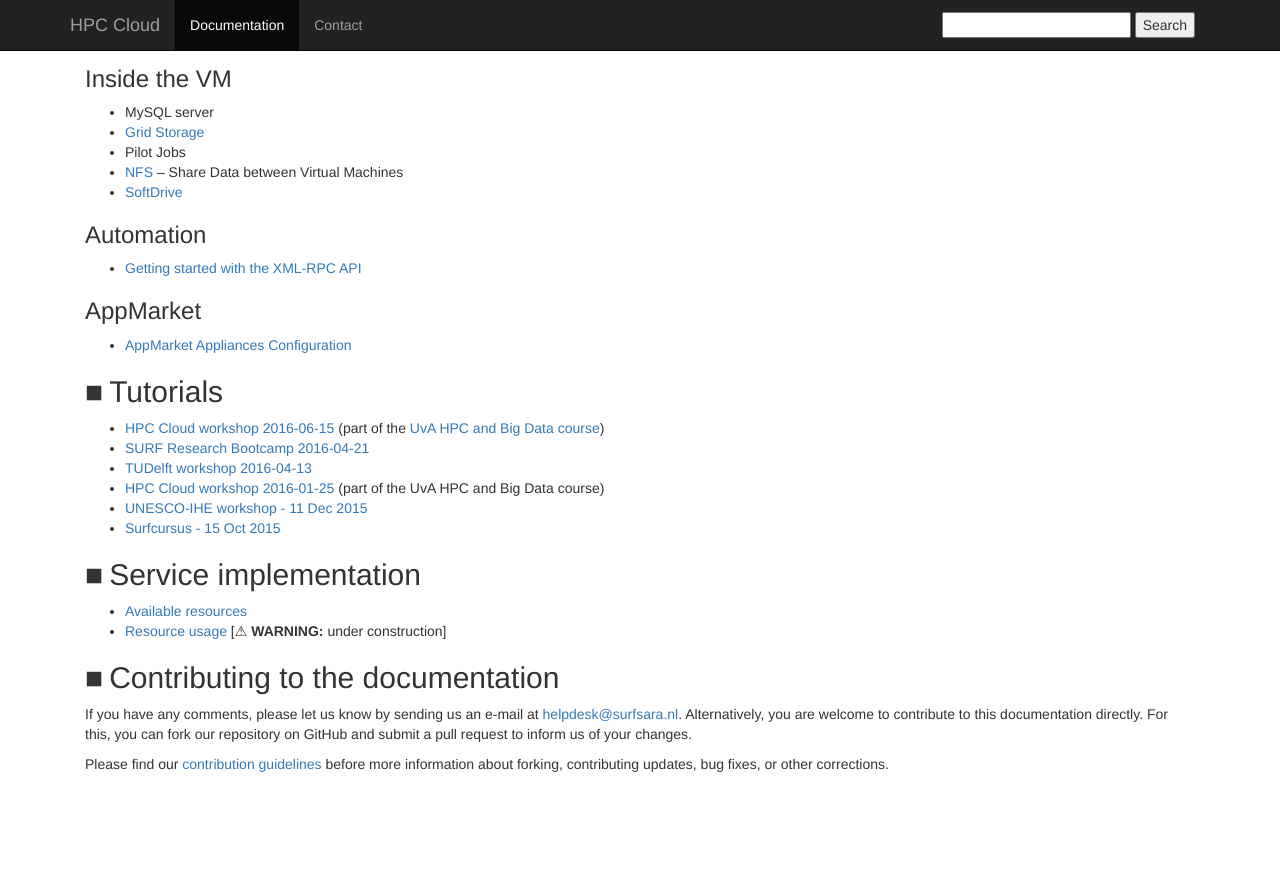
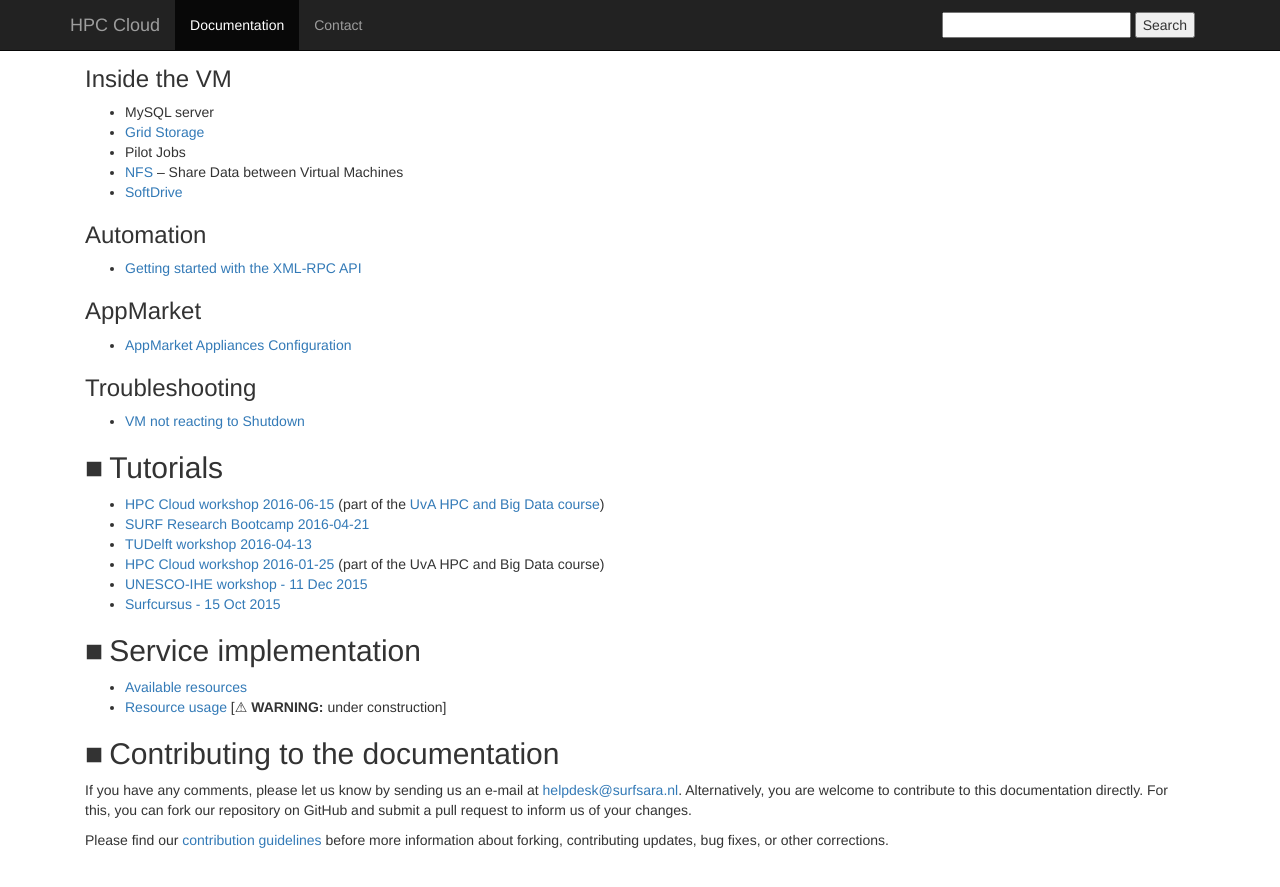
Before and after one commit to sara-nl/clouddocs, a Jekyll site: the page built from index.markdown, in a window 1280 px wide and 900 px high, scrolled down 1475 px. Shown: the top 887 px of the window. Built offline with Jekyll 4.4.1, drawn with Linux system fonts in a browser that asks for light colours; nearby versions of some CDN libraries; before the commit the page ends 2299 px from its top, so only the background shows below that.

Commit message:
Update index.markdown

```diff
--- a/index.markdown
+++ b/index.markdown
@@ -78,6 +78,10 @@
 ### AppMarket
 * [AppMarket Appliances Configuration](appliances-configuration)
 
+### Troubleshooting
+
+* [VM not reacting to Shutdown](vm-not-reacting-to-shutdown)
+
 ## Tutorials
 * [HPC Cloud workshop 2016-06-15](UvA-course-20160615/index) (part of the [UvA HPC and Big Data course](http://hpc.uva.nl))
 * [SURF Research Bootcamp 2016-04-21](bootcamp-20160421/index)
```
